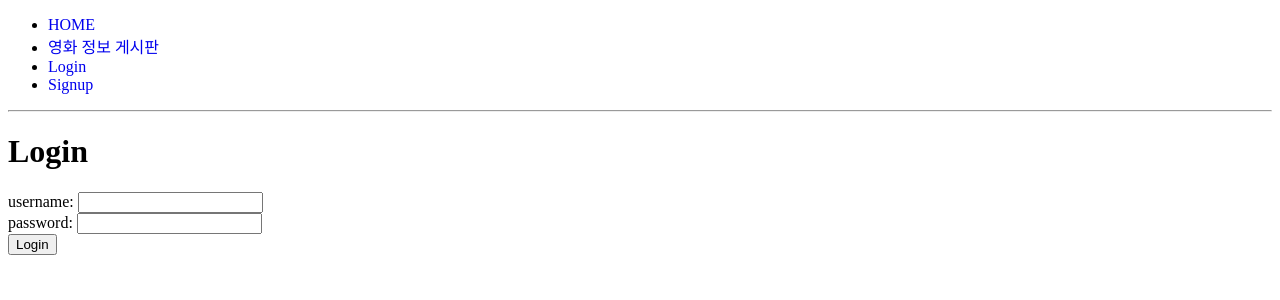
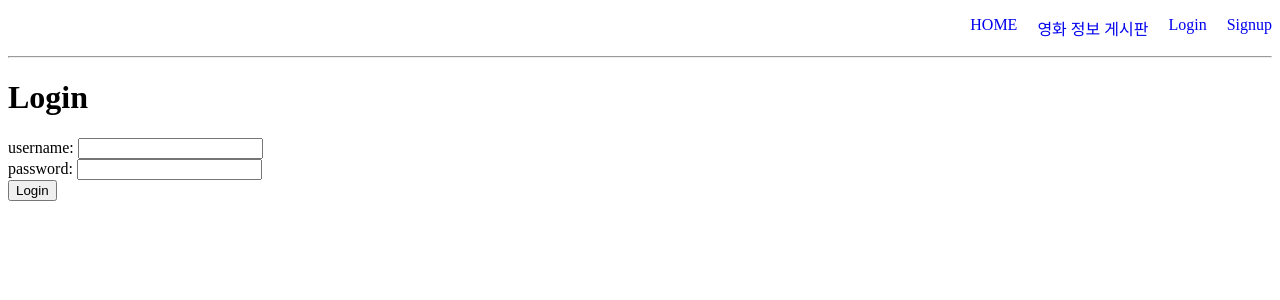
Before and after one commit to qogksqls/WhatMovieWatch, a Vue app in the folder final-pjt-front/: page /login in a window 1280 px wide. Shown: the top 300 px of the page. Built offline with nearby package versions, Linux system fonts and the light colour scheme; what vue-cookies would draw is missing.

Commit message:
nav 수정

```diff
--- a/final-pjt-front/src/components/NavBar.vue
+++ b/final-pjt-front/src/components/NavBar.vue
@@ -1,25 +1,25 @@
 <template>
   <nav>
-    <ul>
-      <li>
+    <ul class="ultag">
+      <li class="litag">
         <router-link :to="{ name: 'movies' }">HOME</router-link>
       </li>
-      <li>
+      <li class="litag">
         <router-link :to="{ name: 'articles' }">영화 정보 게시판</router-link>
       </li>
 
-      <li v-if="!isLoggedIn">
+      <li v-if="!isLoggedIn" class="litag">
         <router-link :to="{ name: 'login' }">Login</router-link>
       </li>
-      <li v-if="!isLoggedIn">
+      <li v-if="!isLoggedIn" class="litag">
         <router-link :to="{ name: 'signup' }">Signup</router-link>
       </li>
-      <li v-if="isLoggedIn">
+      <li v-if="isLoggedIn" class="litag">
         <router-link :to="{ name: 'profile', params: { username } }">
           {{ currentUser.username }}'s page
         </router-link>
       </li>
-      <li v-if="isLoggedIn">
+      <li v-if="isLoggedIn" class="litag">
         <router-link :to="{ name: 'logout' }">Logout</router-link>
       </li>
     </ul>
@@ -40,4 +40,13 @@
   }
 </script>
 
-<style></style>
+<style>
+.ultag {
+  display: flex;
+  justify-content: flex-end;
+}
+.litag {
+  margin-left: 20px;
+  list-style-type: none;
+}
+</style>
--- a/final-pjt-front/src/views/ArticleListView.vue
+++ b/final-pjt-front/src/views/ArticleListView.vue
@@ -7,7 +7,7 @@
       </ul>
     </div>
       <ul>
-        <li v-for="article in articles" :key="article.pk" class="article">
+        <li v-for="article in articles" :key="article.pk" class="article" style="list-style-type: none;">
           <!-- 글 이동 링크 (제목) -->
           <router-link
             :to="{ name: 'article', params: {articlePk: article.pk} }">
```
